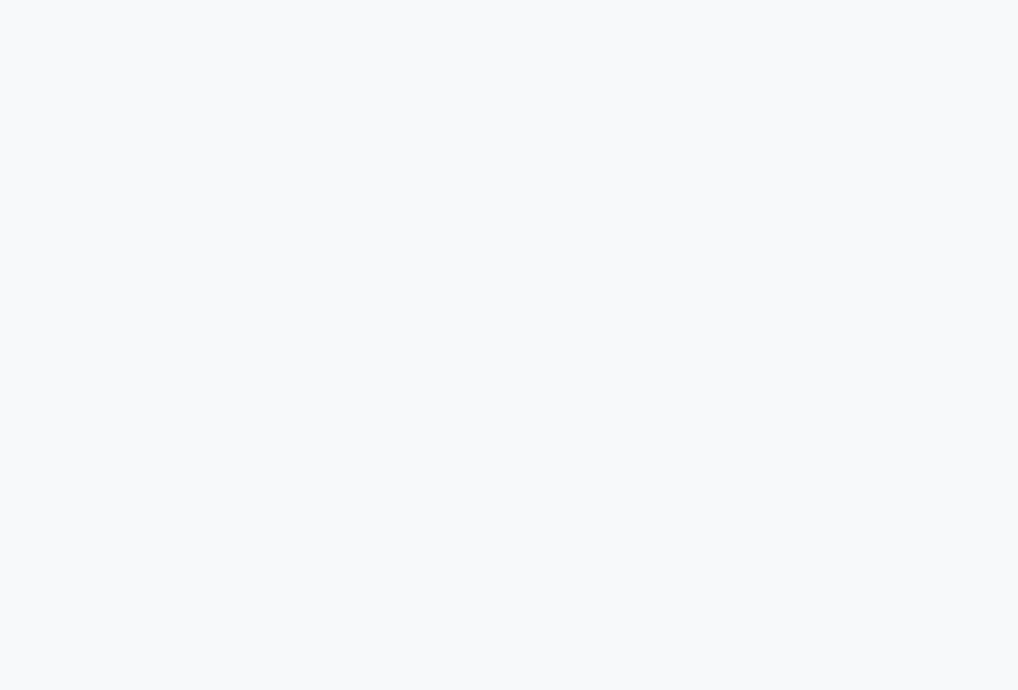
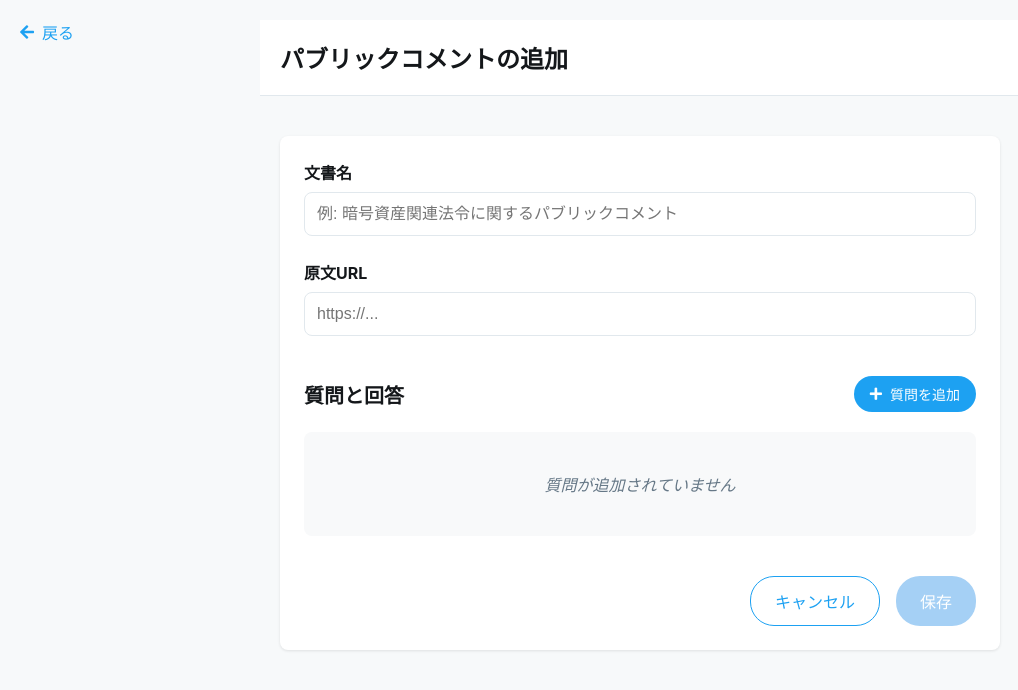
Before and after one commit to yamatoya/sb1-bnykmy, a Vue app: page /public-comment/new in a window 1280 px wide. Before the commit this address had no page. Shown: the top 690 px of the page, without its empty margins (0-1018 px from the left). Built offline with nearby package versions, Linux system fonts and the light colour scheme.

Commit message:
Add public comment creation functionality

```diff
--- a/src/components/Index.vue
+++ b/src/components/Index.vue
@@ -27,12 +27,11 @@
 
             <div class="document-actions">
               <router-link
-                v-if="doc.revisions"
                 :to="`/revisions/${id}`"
                 class="action-button revision-button"
               >
                 <i class="fas fa-history"></i>
-                改訂履歴を表示
+                {{ doc.revisions ? '改訂履歴を表示' : '改訂履歴を追加' }}
               </router-link>
               <a
                 v-if="doc.public_comment && doc.url"
@@ -67,6 +66,10 @@
     <footer class="footer">
       <div class="footer-content">
         <div class="footer-buttons">
+          <router-link to="/public-comment/new" class="footer-button">
+            <i class="fas fa-plus"></i>
+            <span>パブリックコメントを追加</span>
+          </router-link>
           <button class="footer-button" @click="downloadDocuments">
             <i class="fas fa-download"></i>
             <span>JSONをダウンロード</span>
@@ -109,6 +112,7 @@ export default {
     const isSearchFocused = ref(false)
     const documents = ref(documentsData)
     const showingJsonDiffViewer = ref(false)
+    const searchQuery = ref('')
 
     onMounted(() => {
       const storedData = localStorage.getItem(STORAGE_KEY)
@@ -135,15 +139,6 @@ export default {
       }
     }
 
-    const searchQuery = computed({
-      get: () => route.query.q || '',
-      set: (value) => {
-        router.replace({
-          query: { ...route.query, q: value || undefined }
-        })
-      }
-    })
-
     watch(searchQuery, (newValue) => {
       router.replace({
         query: { ...route.query, q: newValue || undefined }
@@ -164,7 +159,7 @@ export default {
     })
 
     const formatDisplayName = (name) => {
-      return name?.replace(/<br>/gi, '') || ''
+      return name.replace(/<br>/gi, '')
     }
 
     const getSearchableContent = (doc) => {
@@ -199,9 +194,7 @@ export default {
       if (match.type.startsWith('改訂')) {
         return {
           path: `/revisions/${docId}/${match.revisionId}`,
-          query: {
-            highlight: match.content
-          }
+          query: { highlight: match.content }
         }
       } else if (match.type.startsWith('質問') || match.type.startsWith('回答')) {
         return {
@@ -509,7 +502,6 @@ h1 {
 
 .document-actions {
   padding: 12px 16px;
-  border-top: 1px solid #e1e8ed;
   display: flex;
   gap: 12px;
 }
--- /dev/null
+++ b/src/components/PublicCommentEditor.vue
@@ -0,0 +1,392 @@
+<template>
+  <div class="editor-page">
+    <header class="page-header">
+      <router-link to="/" class="back-link">
+        <i class="fas fa-arrow-left"></i>
+        <span>戻る</span>
+      </router-link>
+      <h1>パブリックコメントの追加</h1>
+    </header>
+
+    <main class="page-content">
+      <form @submit.prevent="savePublicComment" class="editor-form">
+        <div class="form-group">
+          <label>文書名</label>
+          <input
+            type="text"
+            v-model="displayName"
+            class="form-control"
+            placeholder="例: 暗号資産関連法令に関するパブリックコメント"
+            required
+          />
+        </div>
+
+        <div class="form-group">
+          <label>原文URL</label>
+          <input
+            type="url"
+            v-model="url"
+            class="form-control"
+            placeholder="https://..."
+          />
+        </div>
+
+        <div class="questions-section">
+          <div class="section-header">
+            <h2>質問と回答</h2>
+            <button type="button" class="add-button" @click="addQuestion">
+              <i class="fas fa-plus"></i>
+              質問を追加
+            </button>
+          </div>
+
+          <div v-if="questions.length === 0" class="no-items">
+            質問が追加されていません
+          </div>
+
+          <div v-else v-for="(question, index) in questions" :key="question.id" class="question-item">
+            <div class="question-header">
+              <h3>質問 {{ index + 1 }}</h3>
+              <button type="button" class="remove-button" @click="removeQuestion(index)">
+                <i class="fas fa-trash"></i>
+              </button>
+            </div>
+
+            <div class="question-content">
+              <div class="form-group">
+                <label>質問内容</label>
+                <textarea
+                  v-model="question.question"
+                  class="form-control"
+                  rows="4"
+                  required
+                ></textarea>
+              </div>
+
+              <div class="form-group">
+                <label>回答内容</label>
+                <textarea
+                  v-model="question.answer"
+                  class="form-control"
+                  rows="4"
+                  required
+                ></textarea>
+              </div>
+            </div>
+          </div>
+        </div>
+
+        <div class="form-actions">
+          <router-link to="/" class="cancel-button">キャンセル</router-link>
+          <button type="submit" class="save-button" :disabled="!isValid">保存</button>
+        </div>
+      </form>
+    </main>
+  </div>
+</template>
+
+<script>
+import { ref, computed } from 'vue'
+import { useRouter } from 'vue-router'
+import { v4 as uuidv4 } from 'uuid'
+
+const STORAGE_KEY = 'legal-documents-data'
+
+export default {
+  name: 'PublicCommentEditor',
+  setup() {
+    const router = useRouter()
+    const displayName = ref('')
+    const url = ref('')
+    const questions = ref([])
+
+    const isValid = computed(() => {
+      return displayName.value &&
+             questions.value.length > 0 &&
+             questions.value.every(q => q.question && q.answer)
+    })
+
+    const addQuestion = () => {
+      questions.value.push({
+        id: uuidv4(),
+        index: questions.value.length + 1,
+        question: '',
+        answer: ''
+      })
+    }
+
+    const removeQuestion = (index) => {
+      questions.value.splice(index, 1)
+      // インデックスを更新
+      questions.value.forEach((q, i) => {
+        q.index = i + 1
+      })
+    }
+
+    const savePublicComment = () => {
+      const documentId = uuidv4()
+      const newDocument = {
+        accountId: documentId,
+        displayName: displayName.value,
+        url: url.value || null,
+        public_comment: true,
+        questions: questions.value
+      }
+
+      try {
+        const storedData = localStorage.getItem(STORAGE_KEY)
+        const documents = storedData ? JSON.parse(storedData) : {}
+        documents[documentId] = newDocument
+        localStorage.setItem(STORAGE_KEY, JSON.stringify(documents))
+        router.push('/')
+      } catch (e) {
+        console.error('Failed to save public comment:', e)
+        alert('パブリックコメントの保存に失敗しました')
+      }
+    }
+
+    return {
+      displayName,
+      url,
+      questions,
+      isValid,
+      addQuestion,
+      removeQuestion,
+      savePublicComment
+    }
+  }
+}
+</script>
+
+<style scoped>
+.editor-page {
+  min-height: 100vh;
+  background-color: #f7f9fa;
+}
+
+.page-header {
+  background-color: #ffffff;
+  padding: 20px;
+  border-bottom: 1px solid #e1e8ed;
+  display: flex;
+  align-items: center;
+  gap: 20px;
+}
+
+.back-link {
+  display: flex;
+  align-items: center;
+  gap: 8px;
+  color: #1da1f2;
+  text-decoration: none;
+  font-size: 16px;
+}
+
+.back-link:hover {
+  color: #1991db;
+}
+
+h1 {
+  margin: 0;
+  font-size: 24px;
+  color: #14171a;
+}
+
+.page-content {
+  max-width: 800px;
+  margin: 0 auto;
+  padding: 40px 20px;
+}
+
+.editor-form {
+  background-color: #ffffff;
+  border-radius: 8px;
+  padding: 24px;
+  box-shadow: 0 1px 3px rgba(0, 0, 0, 0.1);
+}
+
+.form-group {
+  margin-bottom: 24px;
+}
+
+.form-group label {
+  display: block;
+  margin-bottom: 8px;
+  font-weight: bold;
+  color: #14171a;
+}
+
+.form-control {
+  width: 100%;
+  padding: 12px;
+  border: 1px solid #e1e8ed;
+  border-radius: 8px;
+  font-size: 16px;
+  background-color: #ffffff;
+}
+
+.form-control:focus {
+  outline: none;
+  border-color: #1da1f2;
+  box-shadow: 0 0 0 2px rgba(29, 161, 242, 0.1);
+}
+
+textarea.form-control {
+  resize: vertical;
+  min-height: 100px;
+}
+
+.questions-section {
+  margin-top: 40px;
+}
+
+.section-header {
+  display: flex;
+  justify-content: space-between;
+  align-items: center;
+  margin-bottom: 20px;
+}
+
+.section-header h2 {
+  margin: 0;
+  font-size: 20px;
+  color: #14171a;
+}
+
+.add-button {
+  display: flex;
+  align-items: center;
+  gap: 8px;
+  padding: 8px 16px;
+  background-color: #1da1f2;
+  color: white;
+  border: none;
+  border-radius: 20px;
+  font-size: 14px;
+  cursor: pointer;
+  transition: background-color 0.2s ease;
+}
+
+.add-button:hover {
+  background-color: #1991db;
+}
+
+.no-items {
+  text-align: center;
+  padding: 40px;
+  background-color: #f8f9fa;
+  border-radius: 8px;
+  color: #657786;
+  font-style: italic;
+}
+
+.question-item {
+  background: #f8f9fa;
+  border: 1px solid #e1e8ed;
+  border-radius: 8px;
+  margin-bottom: 20px;
+  overflow: hidden;
+}
+
+.question-header {
+  padding: 16px;
+  background-color: #ffffff;
+  border-bottom: 1px solid #e1e8ed;
+  display: flex;
+  justify-content: space-between;
+  align-items: center;
+}
+
+.question-header h3 {
+  margin: 0;
+  font-size: 18px;
+  color: #14171a;
+}
+
+.remove-button {
+  background: none;
+  border: none;
+  color: #e0245e;
+  cursor: pointer;
+  padding: 8px;
+  border-radius: 50%;
+  transition: background-color 0.2s ease;
+}
+
+.remove-button:hover {
+  background-color: rgba(224, 36, 94, 0.1);
+}
+
+.question-content {
+  padding: 16px;
+}
+
+.form-actions {
+  margin-top: 40px;
+  display: flex;
+  justify-content: flex-end;
+  gap: 16px;
+}
+
+.save-button,
+.cancel-button {
+  padding: 12px 24px;
+  border-radius: 24px;
+  font-size: 16px;
+  cursor: pointer;
+  transition: all 0.2s ease;
+  text-decoration: none;
+  display: inline-flex;
+  align-items: center;
+  justify-content: center;
+}
+
+.save-button {
+  background-color: #1da1f2;
+  color: white;
+  border: none;
+}
+
+.save-button:hover:not(:disabled) {
+  background-color: #1991db;
+}
+
+.save-button:disabled {
+  background-color: #a5d0f5;
+  cursor: not-allowed;
+}
+
+.cancel-button {
+  background-color: white;
+  color: #1da1f2;
+  border: 1px solid #1da1f2;
+}
+
+.cancel-button:hover {
+  background-color: rgba(29, 161, 242, 0.1);
+}
+
+@media (max-width: 768px) {
+  .page-header {
+    padding: 16px;
+  }
+
+  .page-content {
+    padding: 20px;
+  }
+
+  .editor-form {
+    padding: 16px;
+  }
+
+  .form-actions {
+    flex-direction: column-reverse;
+    gap: 12px;
+  }
+
+  .save-button,
+  .cancel-button {
+    width: 100%;
+  }
+}
+</style>
--- a/src/main.js
+++ b/src/main.js
@@ -7,6 +7,7 @@ import Tweet from './components/Tweet.vue'
 import RevisionPage from './components/RevisionPage.vue'
 import RevisionDetail from './components/RevisionDetail.vue'
 import RevisionEditorPage from './components/RevisionEditorPage.vue'
+import PublicCommentEditor from './components/PublicCommentEditor.vue'
 
 const router = createRouter({
   history: createWebHistory(),
@@ -14,11 +15,7 @@ const router = createRouter({
     { path: '/', component: Index },
     { path: '/document/:id', component: Document },
     { path: '/document/:documentId/:tweetId', component: Tweet, name: 'tweet' },
-    {
-      path: '/revisions/:documentId',
-      component: RevisionPage,
-      name: 'revisions'
-    },
+    { path: '/revisions/:documentId', component: RevisionPage, name: 'revisions' },
     {
       path: '/revisions/:documentId/:revisionId',
       component: RevisionDetail,
@@ -35,6 +32,11 @@ const router = createRouter({
       component: RevisionEditorPage,
       name: 'revision-editor-edit',
       props: true
+    },
+    {
+      path: '/public-comment/new',
+      component: PublicCommentEditor,
+      name: 'public-comment-new'
     }
   ]
 })
```
